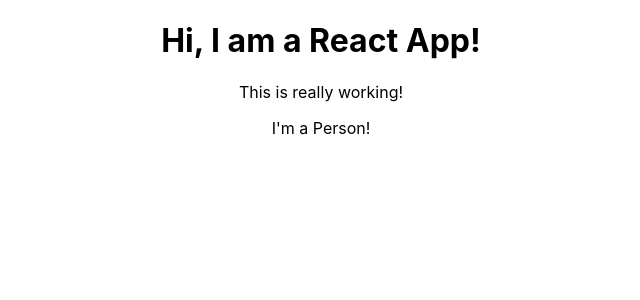
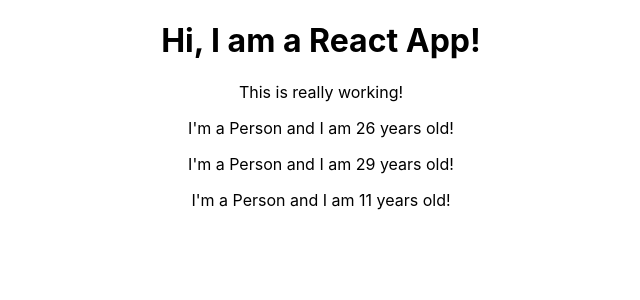
Before and after one commit to zeejay09/burger-builder, a React (Create React App) app: page / in a window 1280 px wide. Shown: the top 300 px of the page, without its empty margins (319-959 px from the left). Built offline with nearby package versions, Linux system fonts and the light colour scheme.

Commit message:
Reusable and dynamic simple component

```diff
--- a/src/App.js
+++ b/src/App.js
@@ -9,6 +9,8 @@
         <h1>Hi, I am a React App!</h1>
         <p>This is really working!</p>
         <Person />
+        <Person />
+        <Person />
       </div>
     );
   }
--- a/src/Person/Person.js
+++ b/src/Person/Person.js
@@ -1,7 +1,7 @@
 import React from 'react';
 
 const person = () => {
-    return <p>I'm a Person!</p>
+    return <p>I'm a Person and I am {Math.floor(Math.random() * 30)} years old!</p>
 };
 
 export default person;
```
